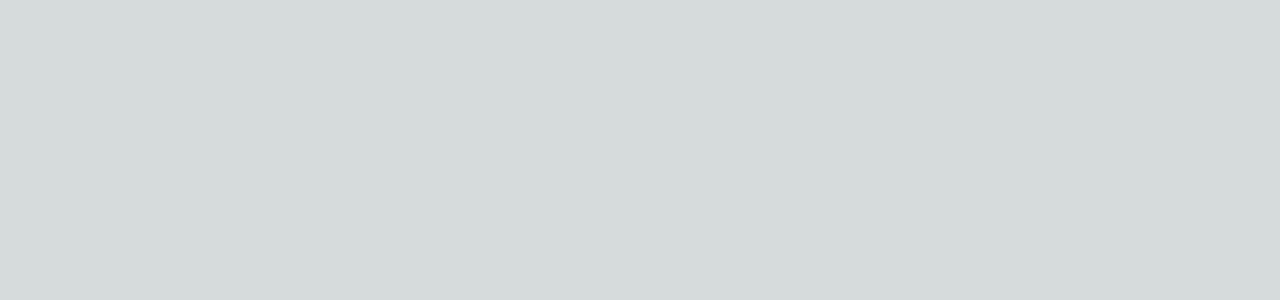
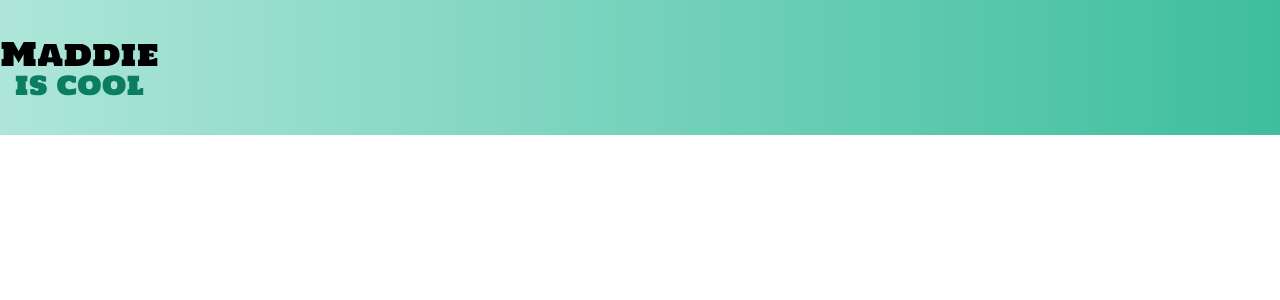
Before and after one commit to brandoughnut/tasktracker-sprint-front-end, a Next.js app: page / in a window 1280 px wide. Shown: the top 300 px of the page. Built offline with nearby package versions, Linux system fonts and the light colour scheme.

Commit message:
started navbar and imported assets/fonts

```diff
--- /dev/null
+++ b/src/app/components/NavBarComponent.tsx
@@ -0,0 +1,27 @@
+'use client'
+
+import React from 'react'
+import navbarlogo from '@/assets/navbarexclamation.png';
+import Image from 'next/image';
+
+const NavBarComponent = () => {
+  return (
+    <div className='h-[135px] w-full bg-gradient-to-r from-[#AEE6D9] to-[#3EBE9F]'>
+      <div className='h-full flex'>
+        <div className='my-auto'>
+          <div className='text-center HoltwoodOneSC'>
+            <p className='text-black text-[32px] leading-none'>Maddie</p>
+            <p className='text-[#0B7D61] text-[28px] leading-none'>is cool</p>
+          </div>
+        </div>
+      <div>
+
+      </div>
+      </div>
+
+
+    </div>
+  )
+}
+
+export default NavBarComponent
--- a/src/app/globals.css
+++ b/src/app/globals.css
@@ -2,32 +2,11 @@
 @tailwind components;
 @tailwind utilities;
 
-:root {
-  --foreground-rgb: 0, 0, 0;
-  --background-start-rgb: 214, 219, 220;
-  --background-end-rgb: 255, 255, 255;
+@font-face {
+  font-family: HoltwoodOneSC;
+  src: url(../fonts/Holtwood_One_SC/HoltwoodOneSC-Regular.ttf);
 }
 
-@media (prefers-color-scheme: dark) {
-  :root {
-    --foreground-rgb: 255, 255, 255;
-    --background-start-rgb: 0, 0, 0;
-    --background-end-rgb: 0, 0, 0;
-  }
+.HoltwoodOneSC {
+  font-family: HoltwoodOneSC;
 }
-
-body {
-  color: rgb(var(--foreground-rgb));
-  background: linear-gradient(
-      to bottom,
-      transparent,
-      rgb(var(--background-end-rgb))
-    )
-    rgb(var(--background-start-rgb));
-}
-
-@layer utilities {
-  .text-balance {
-    text-wrap: balance;
-  }
-}
--- a/src/app/page.tsx
+++ b/src/app/page.tsx
@@ -1,9 +1,10 @@
 import Image from "next/image";
+import DashboardPage from "./pages/DashboardPage/page";
 
 export default function Home() {
   return (
     <div>
-
+      <DashboardPage/>
     </div>
   );
 }
--- a/src/app/pages/DashboardPage/page.tsx
+++ b/src/app/pages/DashboardPage/page.tsx
@@ -0,0 +1,14 @@
+'use client'
+
+import NavBarComponent from '@/app/components/NavBarComponent'
+import React from 'react'
+
+const DashboardPage = () => {
+  return (
+    <div>
+      <NavBarComponent/>
+    </div>
+  )
+}
+
+export default DashboardPage
```
Also changed, not shown: src/app/components/NavBarComponents.tsx (deleted), src/assets/navbarexclamation.png (added), src/fonts/Holtwood_One_SC/HoltwoodOneSC-Regular.ttf (added), src/fonts/Holtwood_One_SC/OFL.txt (added).
